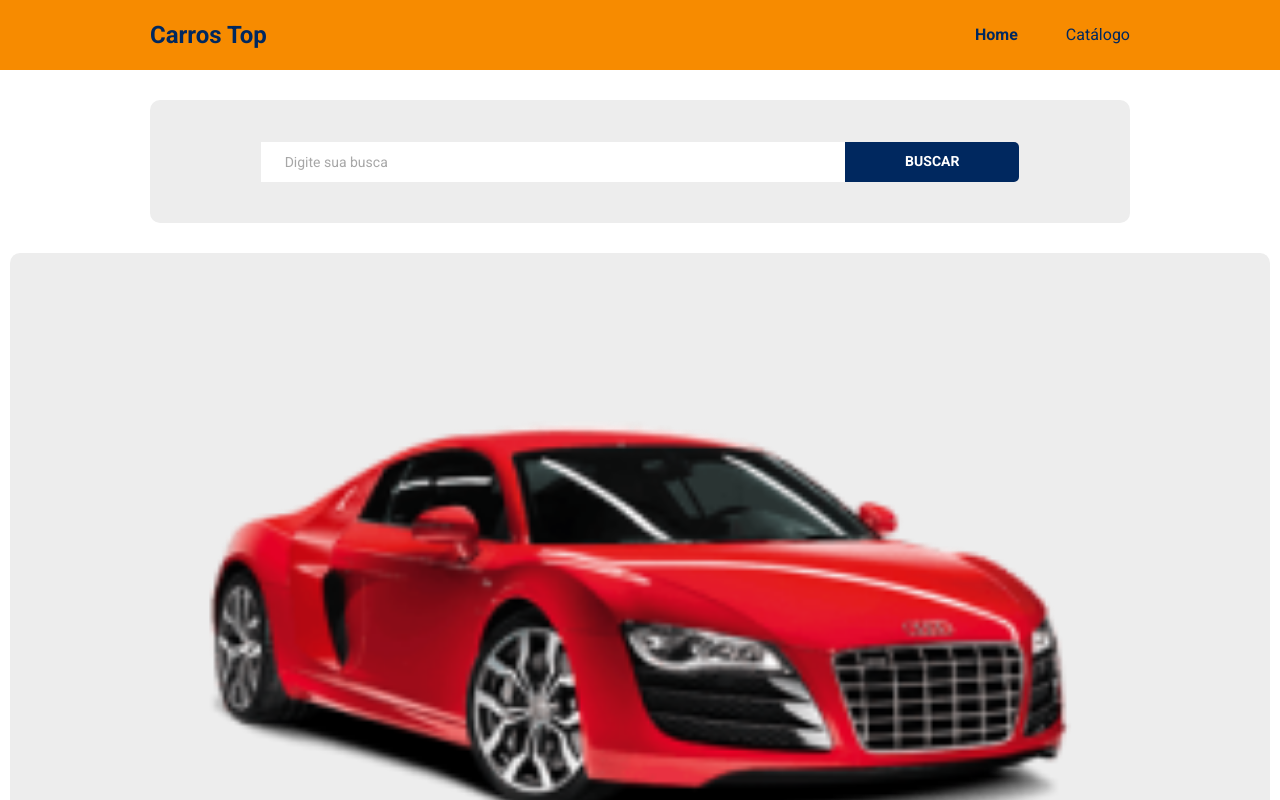
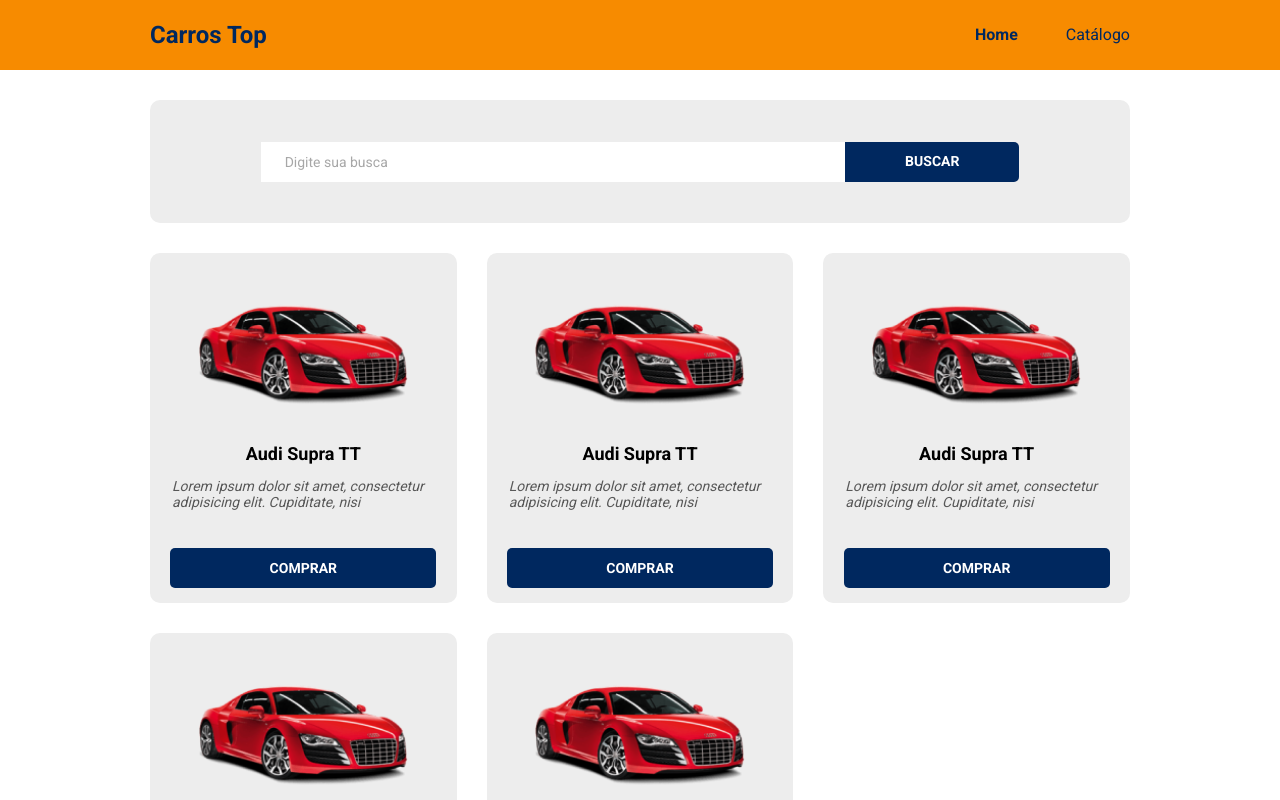
Before and after one commit to miltcn/bds-desafio-layout, a React (Create React App) app: page / in a window 1280 px wide. Shown: the top 800 px of the page. Built offline with nearby package versions, Linux system fonts and the light colour scheme.

Commit message:
Criado Page Catalogo

```diff
--- a/src/components/Card/styles.css
+++ b/src/components/Card/styles.css
@@ -1,5 +1,5 @@
 .card-container {
-  margin: 0px 10px 20px 10px;
+  /* margin: 0px 10px 20px 10px; */
   background: #EDEDED;
   border-radius: 10px;
   display: flex;
@@ -37,3 +37,37 @@
   padding: 12px 95px;
   margin-bottom: 15px;
 }
+
+@media (min-width: 576px) {
+  .card-container p {
+    font-size: 12px;
+  }
+}
+
+.card-container a {
+  padding: 12px 75px;
+}
+
+@media (min-width: 768px) {
+  .card-container p {
+    font-size: 14px;
+    margin-right: 22px;
+  }
+}
+
+.card-container a {
+  height: 40px;
+  padding: 10px 120px;
+}
+
+@media (min-width: 992px) {
+  .card-container p {
+    font-size: 14px;
+    margin-right: 22px;
+  }
+}
+
+.card-container a {
+  height: 40px;
+  padding: 10px 99.3px;
+}
--- a/src/pages/Catalago/index.tsx
+++ b/src/pages/Catalago/index.tsx
@@ -6,7 +6,23 @@
   return (
     <>
       <Buscar />
-      <Card />
+      <div className="items-container">
+        <div className="items">
+          <Card />
+        </div>
+        <div className="items">
+          <Card />
+        </div>
+        <div className="items">
+          <Card />
+        </div>
+        <div className="items">
+          <Card />
+        </div>
+        <div className="items">
+          <Card />
+        </div>
+      </div>
     </>
   );
 };
--- a/src/pages/Catalago/styles.css
+++ b/src/pages/Catalago/styles.css
@@ -0,0 +1,65 @@
+.items-container {
+  display: flex;
+  flex-wrap: wrap;
+  margin: 0 10px;
+}
+
+.items {
+  width: 100%;
+  margin-bottom: 20px;
+}
+
+@media (min-width: 576px) {
+  .items-container {
+    margin-left: 10px;
+    margin-right: 10px;
+  }
+
+  .items {
+    width: 50%;
+    padding-left: 10px;
+    padding-right: 10px;
+  }
+}
+
+@media (min-width: 768px) {
+  .items-container {
+    margin-left: 5px;
+    margin-right: 5px;
+  }
+
+  .items {
+    width: 50%;
+    padding-left: 15px;
+    padding-right: 15px;
+    margin-bottom: 30px;
+  }
+}
+
+@media (min-width: 992px) {
+  .items-container {
+    margin-left: 4px;
+    margin-right: 4px;
+  }
+
+  .items {
+    width: 33.3333%;
+    padding-left: 16px;
+    padding-right: 16px;
+    margin-bottom: 30px;
+  }
+}
+
+@media (min-width: 1280px) {
+  .items-container {
+    margin-left: 135px;
+    margin-right: 135px;
+  }
+
+  .items {
+    width: 33.3333%;
+    padding-left: 15px;
+    padding-right: 15px;
+    margin-bottom: 30px;
+  }
+}
```
